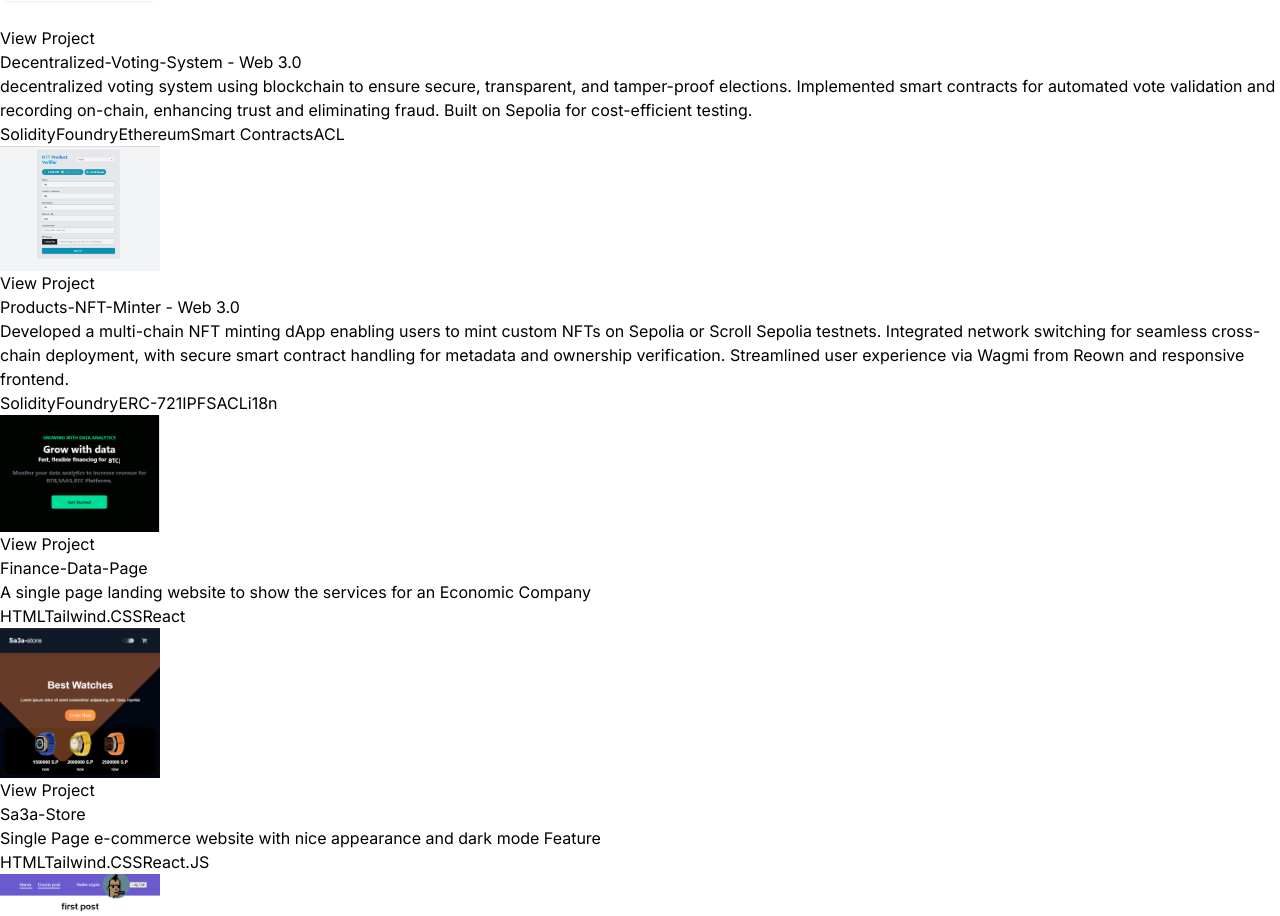
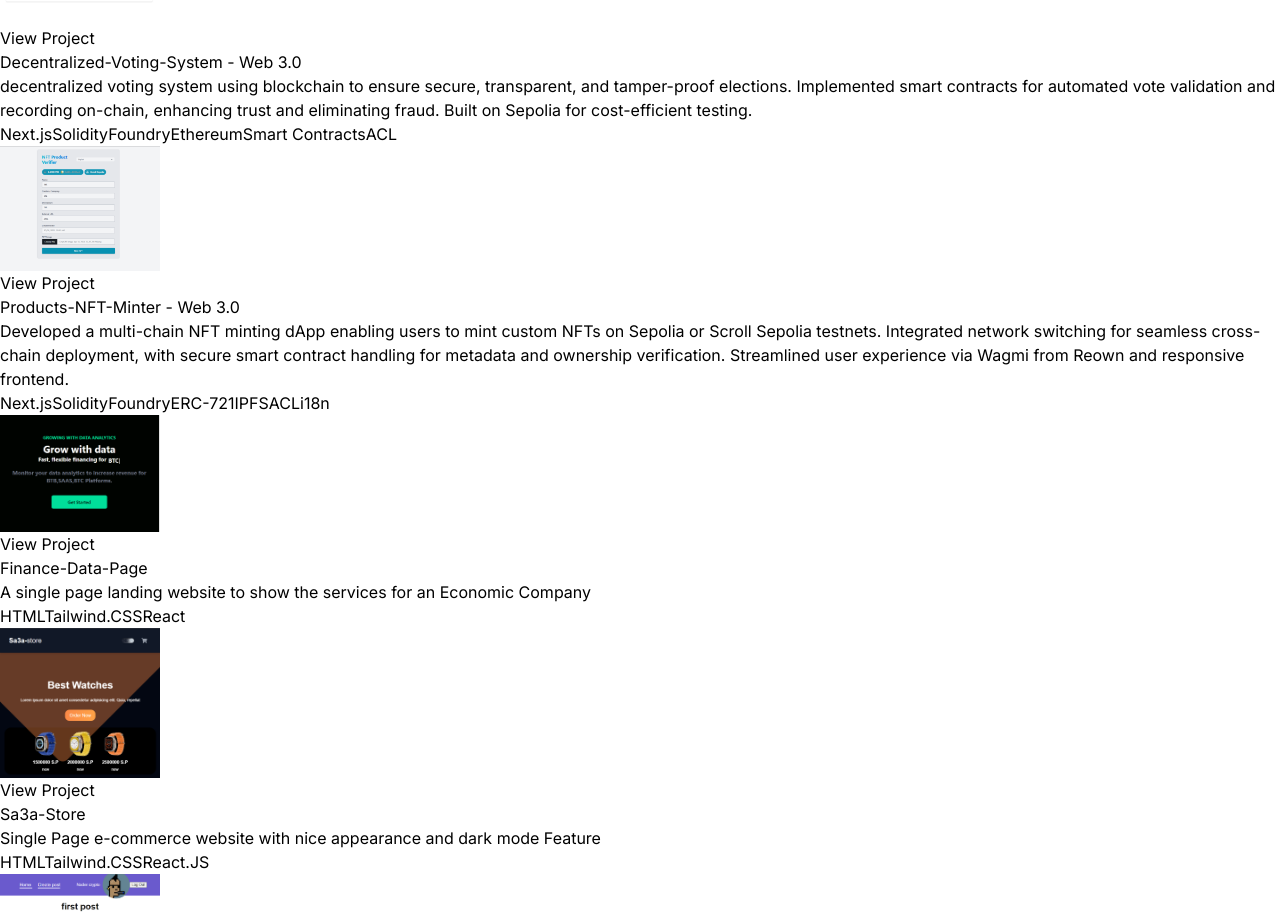
Before and after one commit to NaderQast/portfolio, a React (Vite) app: page / in a window 1280 px wide. Shown: the part 2441-3357 px from the top of the page. Built offline with nearby package versions, Linux system fonts and the light colour scheme.

Commit message:
new changes

```diff
--- a/src/constants/index.js
+++ b/src/constants/index.js
@@ -80,7 +80,14 @@ export const PROJECTS = [
     image: project10,
     description:
       "decentralized voting system using blockchain to ensure secure, transparent, and tamper-proof elections. Implemented smart contracts for automated vote validation and recording on-chain, enhancing trust and eliminating fraud. Built on Sepolia for cost-efficient testing.",
-    technologies: ["Solidity", "Foundry", "Ethereum", "Smart Contracts", "ACL"],
+    technologies: [
+      "Next.js",
+      "Solidity",
+      "Foundry",
+      "Ethereum",
+      "Smart Contracts",
+      "ACL",
+    ],
     link: "https://github.com/NaderQast/Decentralized-Voting",
   },
   {
@@ -88,7 +95,15 @@ export const PROJECTS = [
     image: project11,
     description:
       "Developed a multi-chain NFT minting dApp enabling users to mint custom NFTs on Sepolia or Scroll Sepolia testnets. Integrated network switching for seamless cross-chain deployment, with secure smart contract handling for metadata and ownership verification. Streamlined user experience via Wagmi from Reown and responsive frontend. ",
-    technologies: ["Solidity", "Foundry", "ERC-721", "IPFS", "ACL", "i18n"],
+    technologies: [
+      "Next.js",
+      "Solidity",
+      "Foundry",
+      "ERC-721",
+      "IPFS",
+      "ACL",
+      "i18n",
+    ],
     link: "https://nft-minter-mu-six.vercel.app/",
   },
 
```
